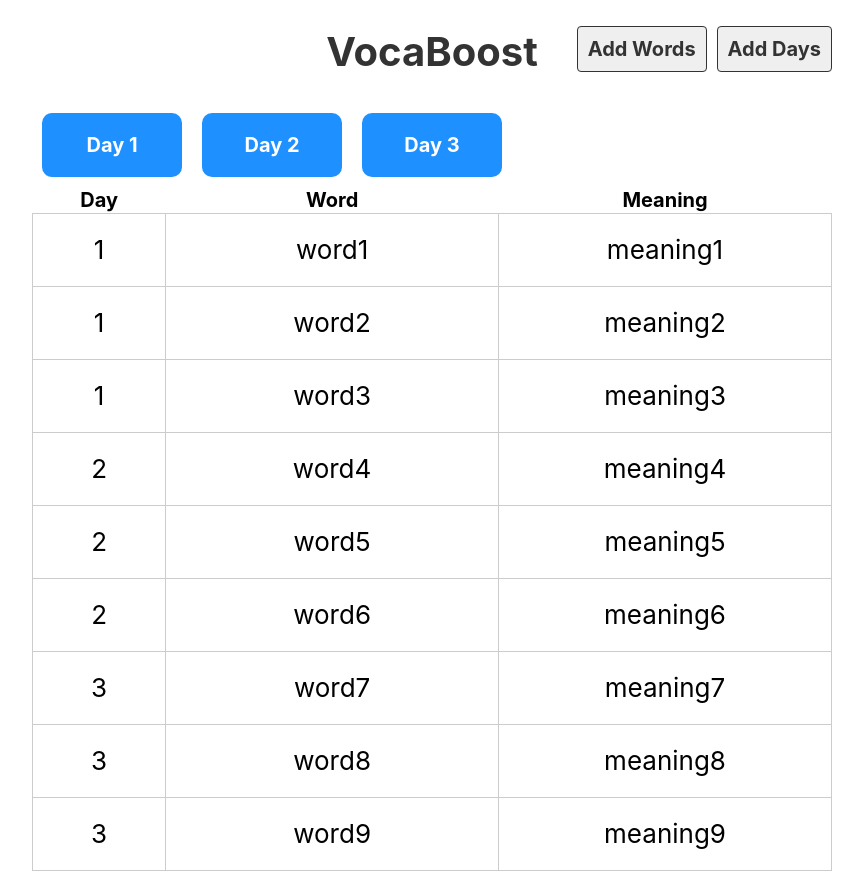
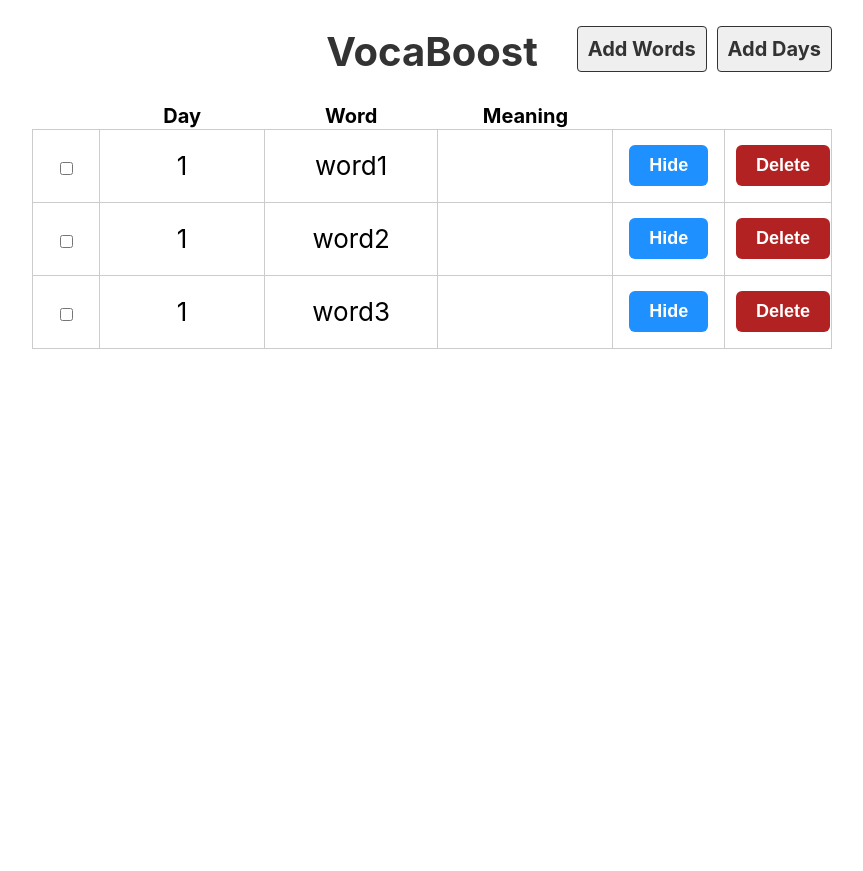
Before and after one commit to kbyunghak/React_VocaBoost, a React (Create React App) app: page /day/1 in a window 1280 px wide. Shown: the whole page, without its empty margins (208-1071 px from the left). After the commit the page ends 800 px from the top, so only its background shows below. Built offline with nearby package versions, Linux system fonts and the light colour scheme.

Commit message:
- add Routes for days - add new componenet for word list - Add a check box to check words - Add show/hide def and del btn

```diff
--- a/src/App.js
+++ b/src/App.js
@@ -11,11 +11,14 @@ function App() {
   return (
     <div className="App">
       <BrowserRouter>
-      <div className='App'>
-        <Header />
-        <DayList />
-        <Day />
-      </div>
+        <div className='App'>
+          <Header />
+          <Routes>
+            <Route path="/" element={<DayList />} />
+            <Route path="/day/:day" element={<Day />} />
+            <Route path="*" element={<EmptyPage />} />
+          </Routes>
+        </div>
       </BrowserRouter>
     </div>
   );
--- a/src/components/Day.js
+++ b/src/components/Day.js
@@ -1,26 +1,34 @@
 import db from "../db/data.json";
 import { useParams } from "react-router-dom";
 import EmptyPage from "./EmptyPage";
+import Word from "./Word";
 
 export default function Day() {
+    const { day } = useParams();
+    //const isNumber = !isNaN(parseInt(day));
+    console.log("selected day: " + day);
+    const wordList = db.words.filter(word => word.day === Number(day));
+    const foundWord = wordList.length > 0;
+    if (!foundWord) {
+        return (<EmptyPage />)
+    } else {
         return (
             <div>
                 <table>
                     <thead>
                         <tr>
+                            <th></th>
                             <th>Day</th>
                             <th>Word</th>
                             <th>Meaning</th>
+                            <th></th>
+                            <th></th>
                         </tr>
                     </thead>
                     <tbody>
                     {
-                    db.words.map(word => (
-                        <tr key={word.id}>
-                            <td>{word.day}</td>
-                            <td>{word.word}</td>
-                            <td>{word.meaning}</td>
-                        </tr>
+                        wordList.map(word => (
+                            <Word word={word} key={word.id} />
                         ))
                     }
                     </tbody>
@@ -28,3 +36,4 @@ export default function Day() {
             </div>
         );
     }
+}
--- a/src/components/DayList.js
+++ b/src/components/DayList.js
@@ -2,12 +2,11 @@ import db from "../db/data.json";
 import { Link } from "react-router-dom";
 
 export default function DayList() {
+    console.log("DayList");
     return (
         <ul className="list_day">
             {db.days.map(day => (
                 <li key={day.id}>
-                    {/* <p>Day {day.day}</p> */}
-                    {/* <button onClick = {() => console.log(day.day)}>Day {day.day}</button> */}
                     <Link to={`/day/${day.day}`}>Day {day.day}</Link>
                 </li>
             ))}
--- a/src/components/Header.js
+++ b/src/components/Header.js
@@ -1,8 +1,11 @@
+import { Link } from "react-router-dom";
+
 export default function Header() {
     return (
         <div className="header">
             <h1>
-                <a href="/">VocaBoost</a>
+                {/* <a href="/">VocaBoost</a> */}
+                <Link to={`/`}>VocaBoost</Link>
             </h1>
             <div className="menu">
                 <a href="#x" className="link">Add Words</a>
--- /dev/null
+++ b/src/components/Word.js
@@ -0,0 +1,33 @@
+import React, { useState } from 'react';
+
+export default function Word({ word}) {
+    const [isShow, setIsShow] = useState(false);
+    const [isDone, setIsDone] = useState(word.isDone);
+
+    function toggelShow() {
+        setIsShow(!isShow);
+    }
+
+    function toggleIsDone() {
+        setIsDone(!isDone);
+    }
+
+    return (
+        <tr className={ isDone ? "off" : "" }>
+            <td>
+                <input type="checkbox" checked={isDone} onChange={toggleIsDone}/>
+            </td>
+            <td>{word.day}</td>
+            <td>{word.word}</td>
+            <td>{isShow && word.meaning}</td>
+            <td>
+                <button onClick={ toggelShow }>
+                    { isShow? "Show" : "Hide" }
+                </button>
+            </td>
+            <td>
+                <button className="btn_del">Delete</button>
+            </td>
+        </tr>
+    );
+  }
```
Lines whose indentation alone changed are shown as unchanged.
